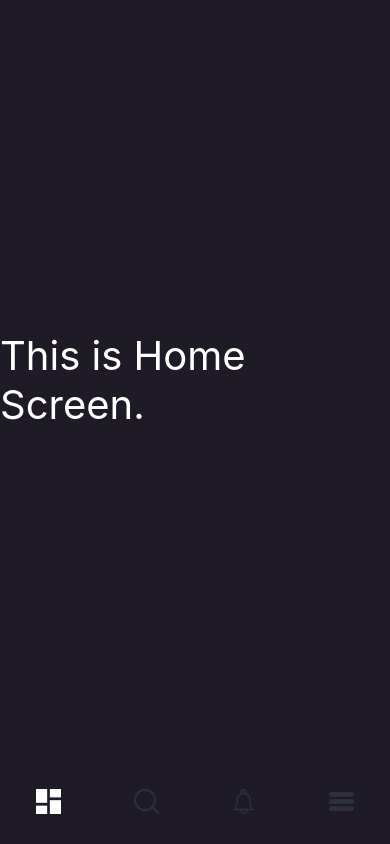
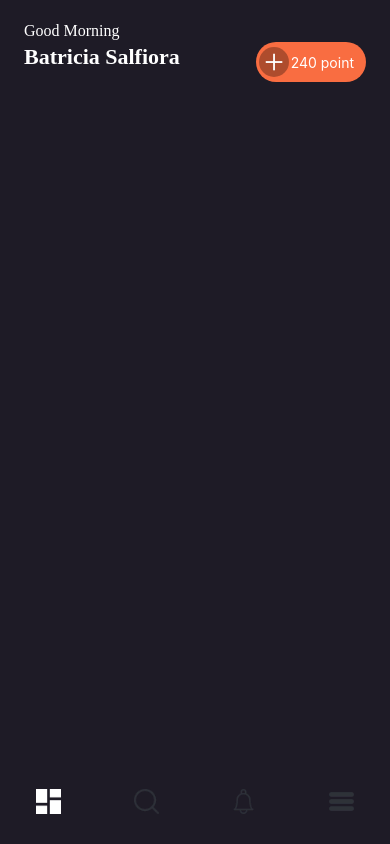
Before and after one commit to aamir104512/BookStore, a React Native app: screen /Home in a window 390 px wide. Built offline with nearby package versions, Linux system fonts and the light colour scheme.

Commit message:
Header done

```diff
--- a/screens/HomeScreen.js
+++ b/screens/HomeScreen.js
@@ -1,18 +1,65 @@
-import React from 'react';
-import {View, Text} from 'react-native';
+import React, {useState} from 'react';
+import {View, Text, Image, TouchableOpacity} from 'react-native';
 import {icons, COLORS, images, SIZES, FONTS} from '../constants';
 
+const headerData = {
+  username: 'Batricia Salfiora',
+  points: 240,
+};
+
 const HomeScreen = () => {
+  const [header, setHeader] = useState(headerData);
+
   return (
-    <View
-      style={{
-        flex: 1,
-        alignItems: 'center',
-        justifyContent: 'center',
-        backgroundColor: COLORS.black,
-      }}>
-      <Text style={{fontSize: 40, color: 'white'}}>This is Home Screen. </Text>
+    // Greetings, Username and Points Section
+
+    // main view
+    <View style={{flex: 1, backgroundColor: COLORS.black}}>
+      <View style={{paddingHorizontal: SIZES.padding, flex: 1}}>
+        {/* Greetings */}
+        <Text style={{...FONTS.h3, color: COLORS.white, marginTop: 20}}>
+          Good Morning
+        </Text>
+        {/* name and points */}
+        <View
+          style={{
+            flex: 1,
+            flexDirection: 'row',
+            justifyContent: 'space-between',
+          }}>
+          <Text style={{...FONTS.h2, color: COLORS.white, fontWeight: 'bold'}}>
+            {header.username}
+          </Text>
+
+          <TouchableOpacity
+            style={{
+              backgroundColor: COLORS.primary,
+              height: 40,
+              width: 110,
+              paddingLeft: 3,
+              paddingRight: SIZES.radius,
+              borderRadius: 20,
+            }}>
+            <View style={{flex: 1, flexDirection: 'row', alignItems: 'center', justifyContent: 'space-between'}}>
+              <View style={{width: 30, height: 30, justifyContent: 'center', backgroundColor: 'rgba(0, 0, 0, 0.3)', alignItems: 'center', borderRadius: 25}}>
+                <Image
+                  source={icons.plus_icon}
+                  resizeMode="contain"
+                  style={{width: 20, height: 20}}
+                />
+              </View>
+              <Text style={{color: COLORS.white}}>{header.points} point</Text>
+            </View>
+          </TouchableOpacity>
+        </View>
+      </View>
     </View>
+
+    // Claim, Get Point, My Card Section
+
+    // My Book Section
+
+    // Books Categories Section
   );
 };
 
```
